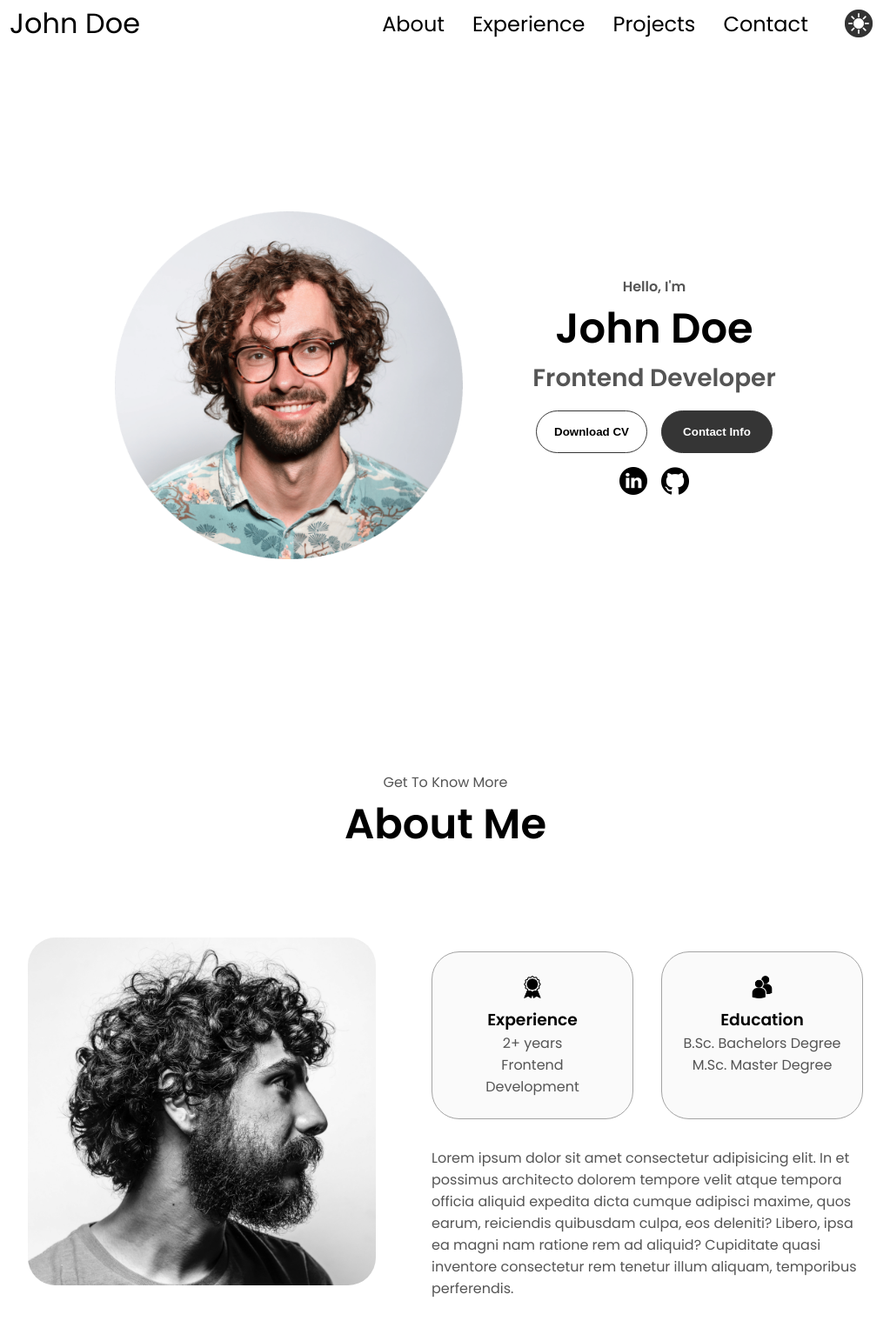
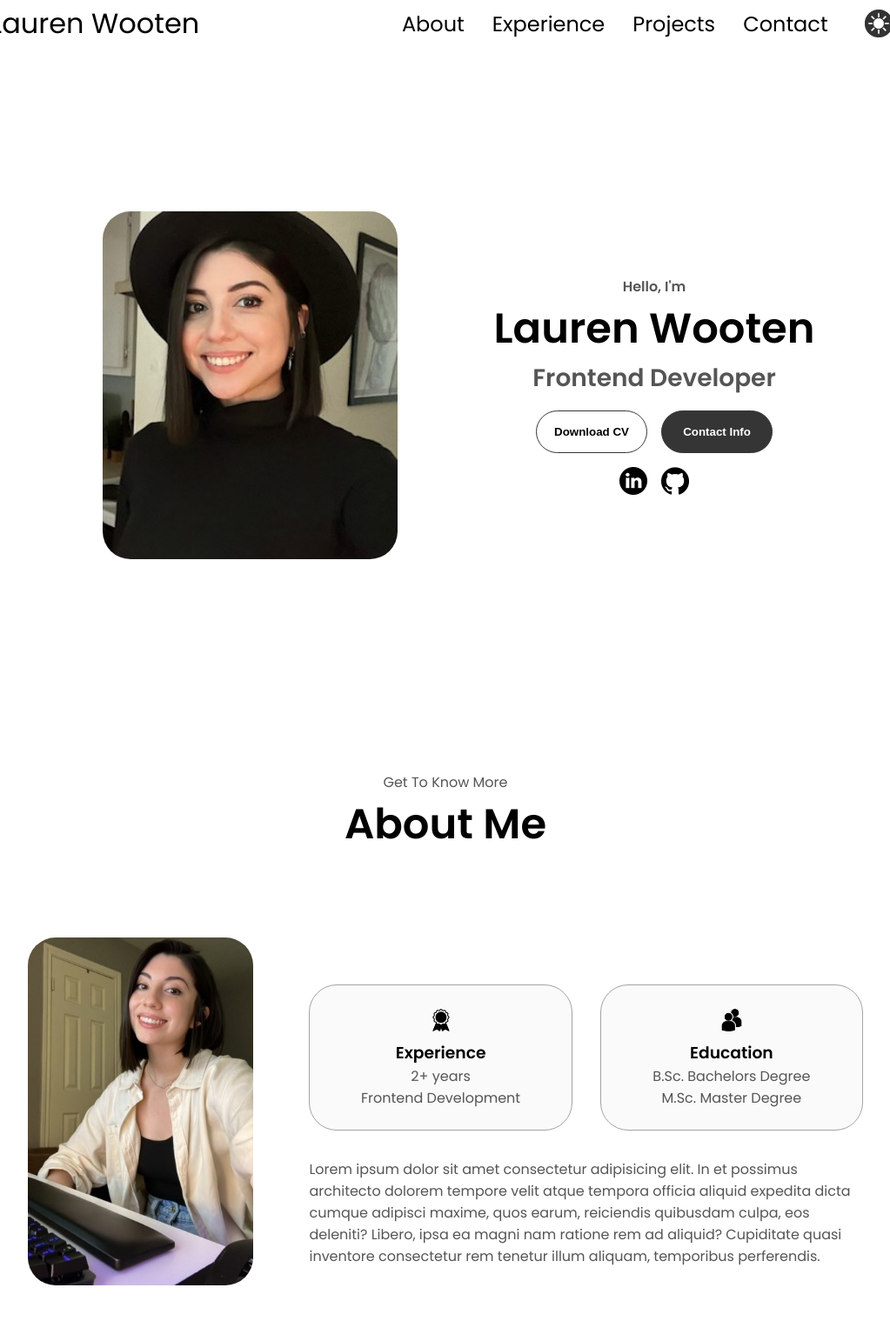
Before and after one commit to Lorn12/HTML-CSS-JS-Responsive-Portfolio, a plain HTML site: page index.html in a window 1280 px wide. Shown: the part 41-1560 px from the top of the page at 87% size, without its empty margins (128-1151 px from the left). Drawn offline with Linux system fonts and the light colour scheme.

Commit message:
updating SEO, Profile image, and styling

```diff
--- a/index.html
+++ b/index.html
@@ -2,15 +2,16 @@
 <html lang="en">
   <head>
     <meta charset="UTF-8" />
+    <meta name="description" content="Lauren Wooten Frontend Developer" />
     <meta name="viewport" content="width=device-width, initial-scale=1.0" />
     <link rel="stylesheet" href="style.css" />
     <link rel="stylesheet" href="mediaqueries.css" />
-    <title>My Portfolio</title>
+    <title>Lauren Wooten - Frontend Developer</title>
   </head>
   <body>
     <!-- NAVIGATION SECTION _________________________________________________________________________________________ -->
     <nav id="desktop-nav">
-      <div class="logo">John Doe</div>
+      <div class="logo">Lauren Wooten</div>
       <div>
         <ul class="nav-links">
           <li><a href="#about">About</a></li>
@@ -25,14 +26,15 @@
               src-light="./assets/theme_light.png"
               src-dark="./assets/theme_dark.png"
               alt="Color theme icon"
+              title="Change Color Theme"
             />
           </li>
         </ul>
       </div>
     </nav>
     <!-- NAVIGATION HAMBURGER MENU _________________________________________________________________________________________ -->
-    <nav id="hamburger-nav">
-      <div class="logo">John Doe</div>
+    <nav id="hamburger-nav" title="hamburger-navigation">
+      <div class="logo">Lauren Wooten</div>
       <div class="hamburger-menu">
         <!-- Only JS function (Onclick function open/close menu) -->
         <div class="hamburger-icon" onclick="toggleMenu()">
@@ -64,11 +66,16 @@
 
     <section id="profile">
       <div class="section__pic-container">
-        <img src="./assets/profile-pic.png" alt="John Doe profile picture" />
+        <img
+          class="profile-img"
+          src="./assets/LORN.jpg"
+          alt="Lauren Wooten profile picture"
+          title="Lauren Wooten"
+        />
       </div>
       <div class="section__text">
         <p class="section__text__p1">Hello, I'm</p>
-        <h1 class="title">John Doe</h1>
+        <h1 class="title">Lauren Wooten</h1>
         <p class="section__text__p2">Frontend Developer</p>
         <div class="btn-container">
           <button
@@ -94,9 +101,9 @@
             src="./assets/github_light.png"
             src-light="./assets/github_light.png"
             src-dark="./assets/github_dark.png"
-            alt="My Github Profile"
+            alt="Lauren Wooten Github Profile"
             class="icon github-icon"
-            onclick="location.href='https://github.com/'"
+            onclick="location.href='https://github.com/Lorn12'"
           />
         </div>
       </div>
@@ -108,8 +115,9 @@
       <div class="section-container">
         <div class="section__pic-container">
           <img
-            src="./assets/about-pic.png"
-            alt="Profile Picture"
+            src="./assets/LORN3.JPG"
+            alt="About Profile Picture"
+            title="Lauren Wooten"
             class="about-pic"
           />
         </div>
@@ -444,7 +452,7 @@
           </ul>
         </div>
       </nav>
-      <p>Copyright &#169; 2023 John Doe. all Rights Reserved</p>
+      <p>Copyright &#169; 2023 Lauren Wooten. all Rights Reserved</p>
     </footer>
     <script src="app.js"></script>
   </body>
--- a/style.css
+++ b/style.css
@@ -221,6 +221,11 @@ section {
   margin: auto 0;
 }
 
+.profile-img {
+  border-radius: 2rem;
+  margin: 0 auto;
+}
+
 .section__text {
   align-self: center;
   text-align: center;
@@ -331,6 +336,7 @@ section {
 
 .about-pic {
   border-radius: 2rem;
+  margin: 0 auto;
 }
 
 .arrow {
```
Also changed, not shown: assets/LORN.jpg (added), assets/LORN2.JPG (added), assets/LORN3.JPG (added), 1 other file.
